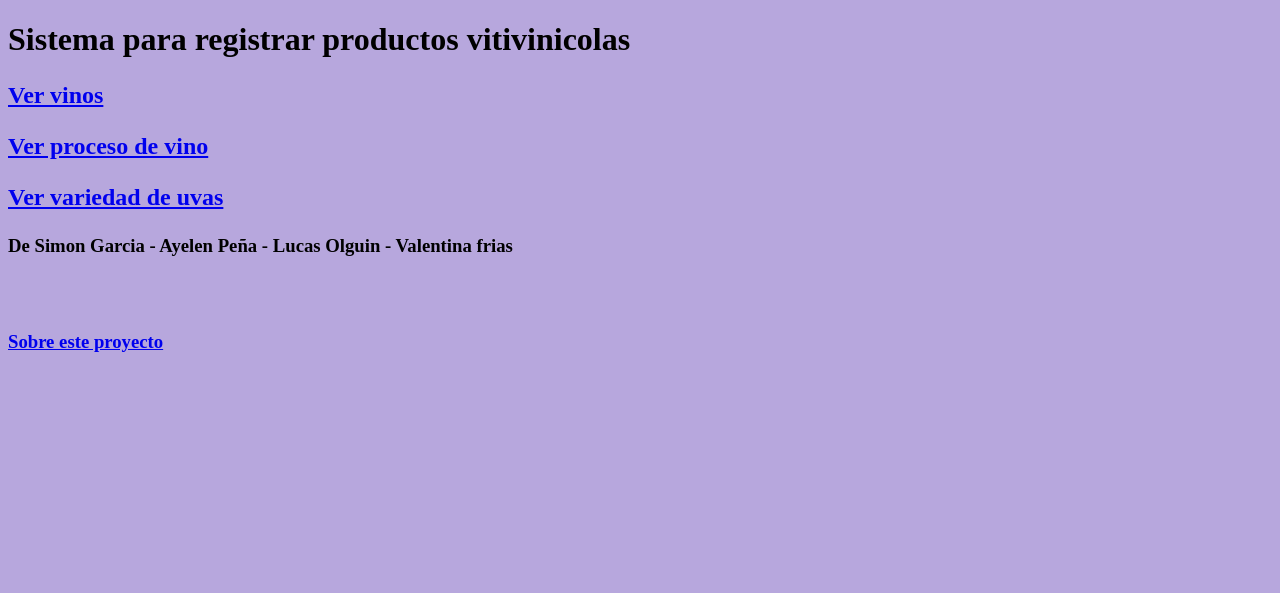
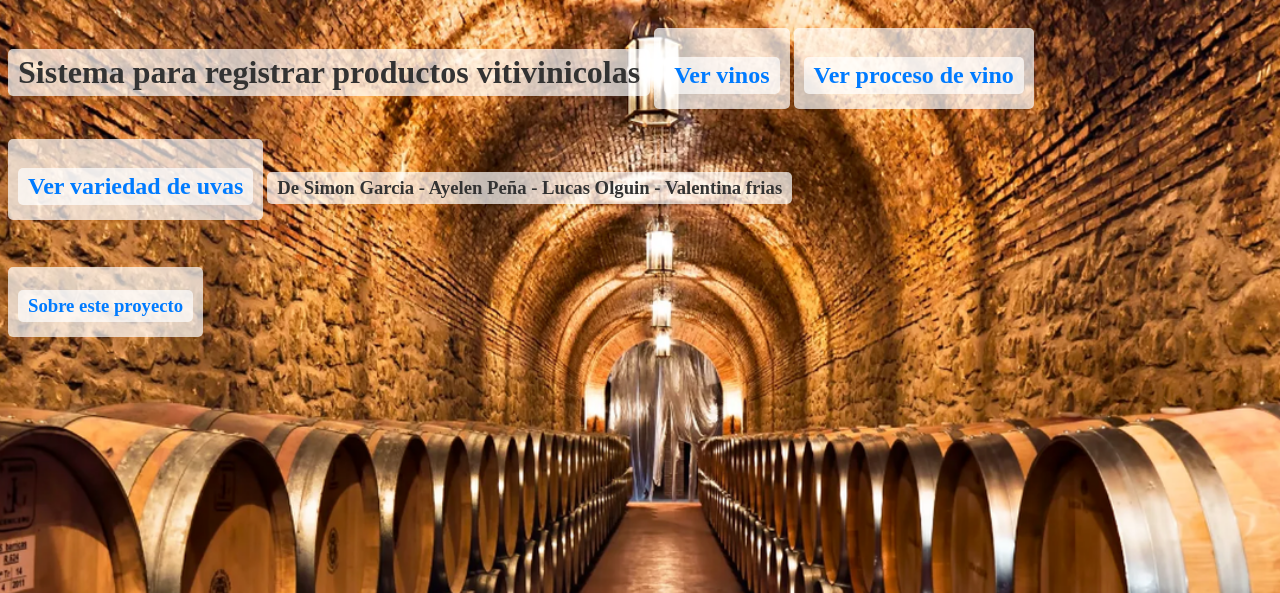
Before and after one commit to lucasolgui29/Bodega_de_vinos, a Flask app: page / in a window 1280 px wide. Shown: the top 593 px of the page. Run offline with Flask 3, Linux system fonts and the light colour scheme; parts of the project's set-up code (start-up, migrations or seed data) failed here and were passed over.

Commit message:
mejora de interfaz de la pestaña principal

```diff
--- a/Sistema_de_vinos/static/css/layaut.css
+++ b/Sistema_de_vinos/static/css/layaut.css
@@ -1,3 +1,31 @@
 body {
-    background-color: rgb(183, 167, 221);
+    background-image: url('../img/fondo_vino.png');
+    background-size: cover;
+    background-position: center center;
+    background-repeat: no-repeat;
+    background-attachment: fixed;
+    background-color: #f0f0f0;
 }
+
+h1, h2, h3, p {
+    background-color: rgba(255, 255, 255, 0.7);
+    padding: 5px 10px;
+    display: inline-block;
+    border-radius: 5px;
+    margin-bottom: 10px;
+}
+
+
+h1 {
+    color: #333;
+}
+
+h2, h3, p, a {
+    color: #333;
+    text-decoration: none;
+}
+
+
+h2 p a, h3 p a {
+    color: #007bff;
+}
```
Also changed, not shown: Sistema_de_vinos/static/css/main.css (deleted), Sistema_de_vinos/static/img/fondo_vino.png (added).
